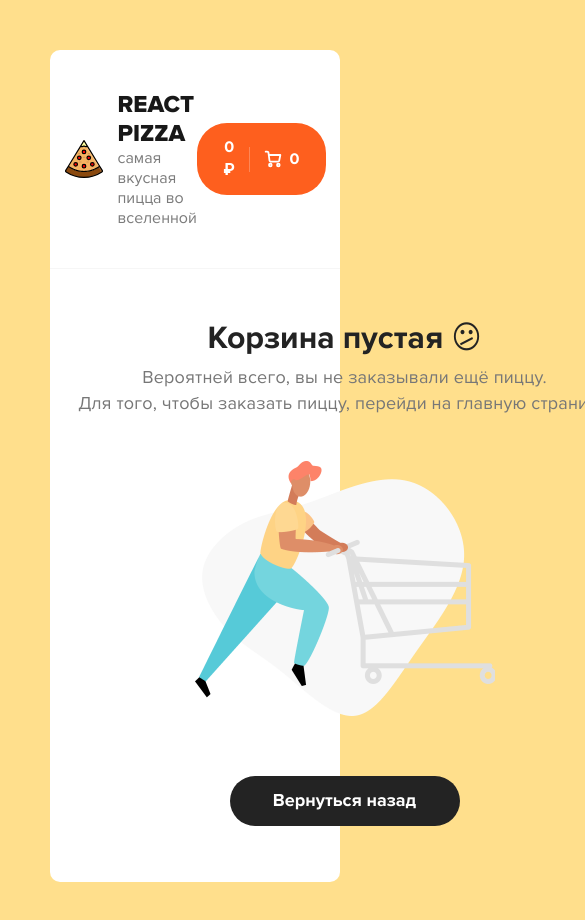
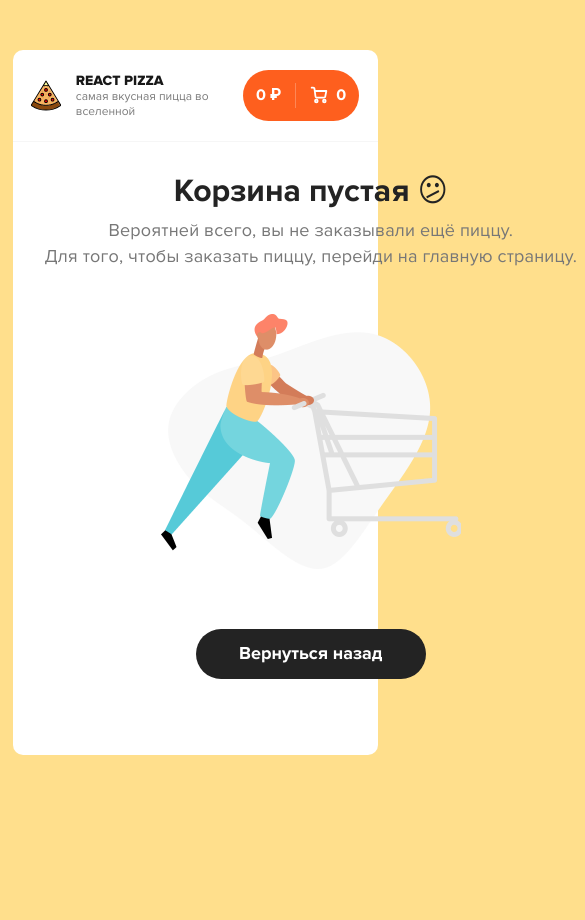
Before and after one commit to ArturMavlidov/React-Pizza, a React (Create React App) app: page /cart in a window 390 px wide. Shown: the top 920 px of the page, 585 px wide, since content can reach past the window. After the commit the page ends 844 px from the top, so only its background shows below. Built offline with nearby package versions, Linux system fonts and the light colour scheme.

Commit message:
Adaptive layout

```diff
--- a/src/components/Header/style.scss
+++ b/src/components/Header/style.scss
@@ -3,11 +3,20 @@
 .header {
   border-bottom: 1px solid $gray-line;
   padding: 40px 0;
+  position: relative;
+
+  @media (max-width: 560px) {
+    padding: 20px 0;
+  }
 
   .container {
     display: flex;
     align-items: center;
     justify-content: space-between;
+
+    @media (max-width: 560px) {
+      justify-content: stretch;
+    }
   }
 
   &__logo {
@@ -15,6 +24,20 @@
 
     img {
       margin-right: 15px;
+
+      @media (max-width: 460px) {
+        width: 30px;
+      }
+
+      @media (max-width: 340px) {
+        display: none;
+      }
+    }
+
+    div {
+      @media (max-width: 640px) {
+        max-width: 70%;
+      }
     }
 
     h1 {
@@ -23,10 +46,25 @@
       letter-spacing: 1%;
       text-transform: uppercase;
       font-weight: 800;
+
+      @media (max-width: 700px) {
+        font-size: 18px;
+      }
+
+      @media (max-width: 430px) {
+        font-size: 14px;
+      }
     }
 
     p {
       color: #7b7b7b;
+      @media (max-width: 540px) {
+        font-size: 14px;
+      }
+
+      @media (max-width: 430px) {
+        font-size: 12px;
+      }
     }
   }
 }
@@ -37,14 +75,31 @@
   line-height: 23px;
   padding: 12px 25px !important;
 
+  @media (max-width: 671px) {
+    padding: 12px 16px !important;
+  }
+
+  @media (max-width: 540px) {
+    padding: 12px 12px !important;
+  }
+
+  @media (max-width: 370px) {
+    padding: 8px 8px !important;
+  }
+
   img {
     margin-right: 8px;
     margin-bottom: 1px;
   }
 
   span {
+    white-space: nowrap;
     font-weight: 600;
     font-size: 16px;
+
+    @media (max-width: 370px) {
+      font-size: 14px;
+    }
   }
 }
 
--- a/src/components/PizzaBlock/style.scss
+++ b/src/components/PizzaBlock/style.scss
@@ -2,12 +2,25 @@
 @import '../../scss/mixins';
 
 .pizza-block {
+  display: flex;
+  flex-direction: column;
+  align-items: center;
+
   width: 22%;
   text-align: center;
   margin-bottom: 65px;
 
-  &:not(:nth-of-type(4n)) {
-    margin-right: 50px;
+  @media (max-width: 1360px) {
+    width: 30%;
+  }
+
+  @media (max-width: 1020px) {
+    width: 50%;
+    margin-bottom: 40px;
+  }
+
+  @media (max-width: 771px) {
+    width: 100%;
   }
 
   &__image {
@@ -17,12 +30,14 @@
   &__title {
     font-size: 20px;
     font-weight: 900;
+    white-space: nowrap;
     letter-spacing: 1%;
     margin-bottom: 20px;
   }
 
   &__selector {
     display: flex;
+    min-width: 270px;
     background-color: #f3f3f3;
     border-radius: 10px;
     flex-direction: column;
@@ -64,6 +79,7 @@
     display: flex;
     align-items: center;
     justify-content: space-between;
+    min-width: 270px;
     margin-top: 20px;
   }
 
--- a/src/components/sortPopup/index.jsx
+++ b/src/components/sortPopup/index.jsx
@@ -31,6 +31,7 @@ const SortPopup = React.memo(function SortPopup({ items, onClick: selectSort })
   const selectItem = (name, type) => () => {
     setActiveItem(name);
     selectSort(type);
+    toggleVisiblePopup();
   };
 
   return (
--- a/src/components/sortPopup/style.scss
+++ b/src/components/sortPopup/style.scss
@@ -3,6 +3,10 @@
 .sort {
   position: relative;
   min-width: 246px;
+
+  @media (max-width: 1275px) {
+    margin-top: 25px;
+  }
 
   &__label {
     display: flex;
--- a/src/components/Сategories/index.jsx
+++ b/src/components/Сategories/index.jsx
@@ -9,7 +9,6 @@ const Categories = React.memo(
     };
 
     return (
-      <div>
         <div className="categories">
           <ul>
             <li
@@ -29,7 +28,6 @@ const Categories = React.memo(
             ))}
           </ul>
         </div>
-      </div>
     );
   }
 );
--- a/src/components/Сategories/style.scss
+++ b/src/components/Сategories/style.scss
@@ -1,7 +1,12 @@
-@import '../../scss/variables';
-@import '../../scss/mixins';
+@import "../../scss/variables";
+@import "../../scss/mixins";
 
 .categories {
+  @media (max-width: 1000px) {
+    max-width: 1150px;
+    overflow-x: scroll;
+  }
+
   ul {
     display: flex;
 
--- a/src/scss/app.scss
+++ b/src/scss/app.scss
@@ -1,6 +1,6 @@
-@import 'fonts';
-@import './variables';
-@import 'libs/normalize';
+@import "fonts";
+@import "./variables";
+@import "libs/normalize";
 
 body {
   padding: 50px 0;
@@ -14,18 +14,35 @@ body {
   margin: 0 auto;
   border-radius: 10px;
   max-width: 1400px;
+
+  @media (max-width: 571px) {
+    width: calc(100vw - 50px);
+  }
+
+  @media (max-width: 400px) {
+    width: calc(100vw - 25px);
+  }
 }
 
 .content {
   min-height: 613px;
   padding: 40px 0;
 
+  @media (max-width: 545px) {
+    padding: 20px 0;
+  }
+
   &__title {
     margin: 35px 0;
+
+    @media (max-width: 545px) {
+      margin: 15px 0;
+    }
   }
 
   &__items {
     display: flex;
+    justify-content: space-between;
     flex-wrap: wrap;
   }
 
@@ -33,6 +50,7 @@ body {
     display: flex;
     align-items: center;
     justify-content: space-between;
+    flex-wrap: wrap;
   }
 }
 
```
